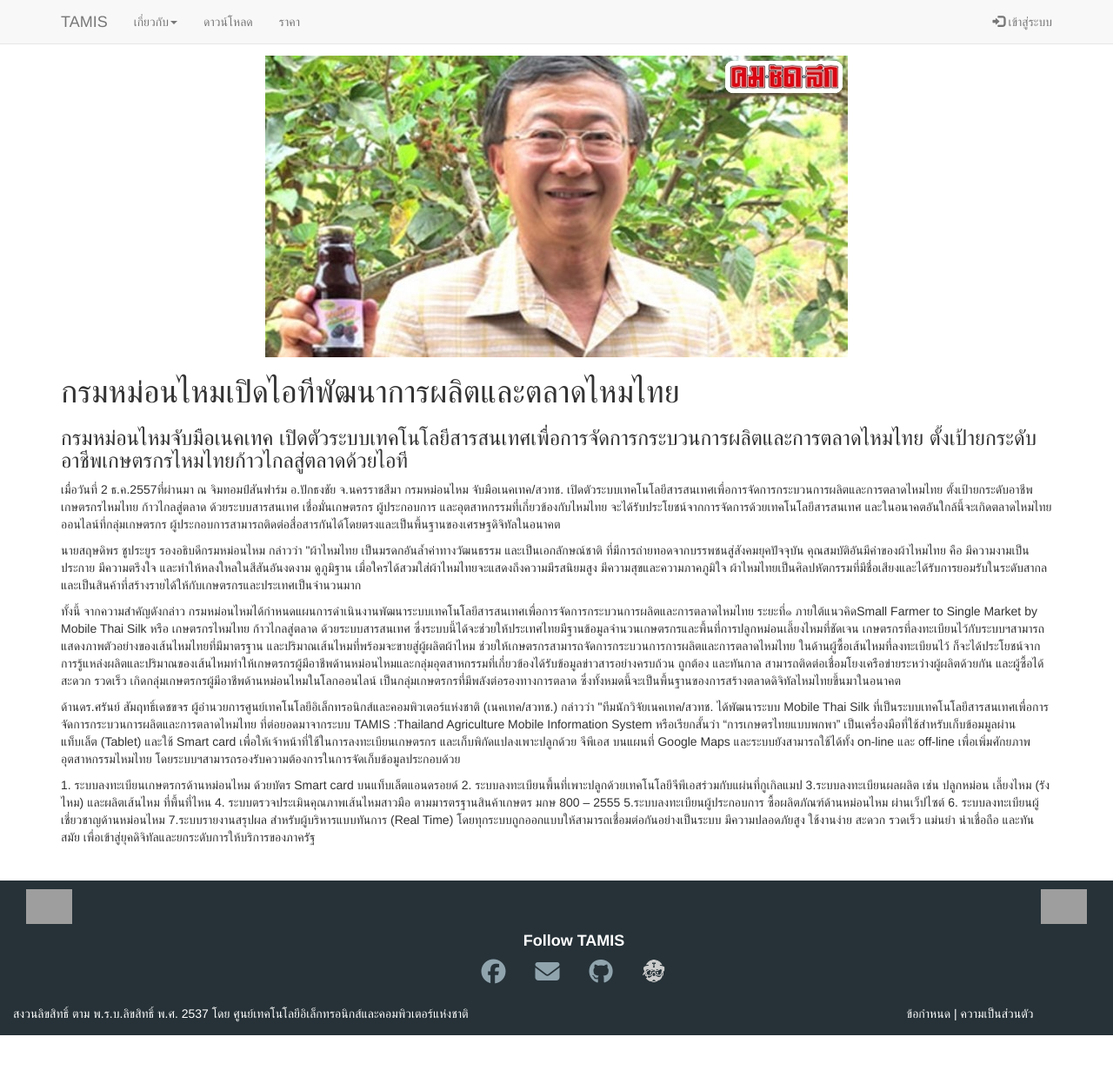
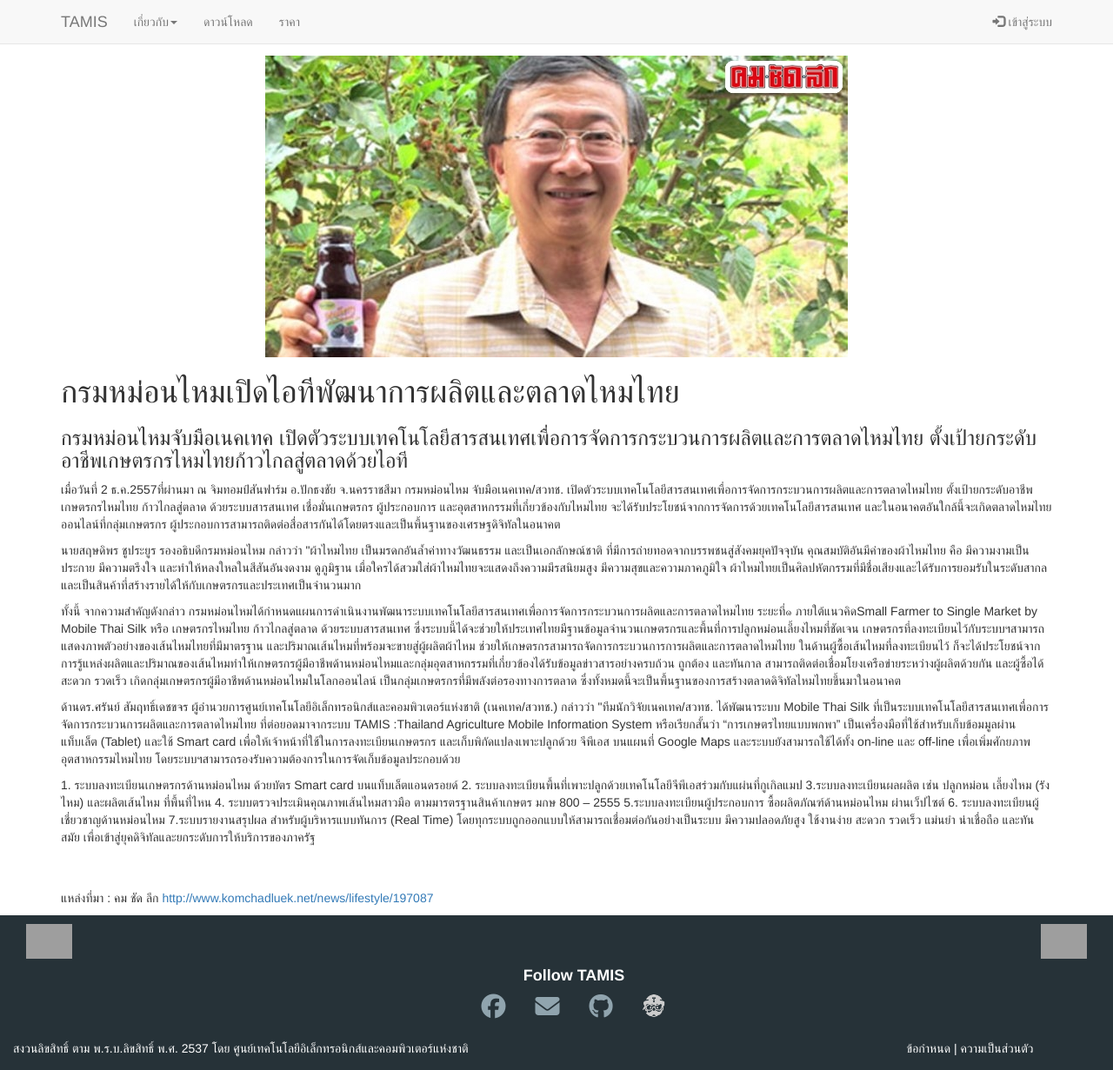
Before and after one commit to Acherrylp/Acherry.github.io, a Jekyll site: the page built from _posts/2014-12-04-qsds-develop-production-by-thai-silk-market.md, in a window 1280 px wide and 1231 px high. Shown: the whole window at 87% size. Built offline with Jekyll 4.4.1, drawn with Linux system fonts in a browser that asks for light colours; nearby versions of some CDN libraries; grey boxes are pictures that could not be loaded.

Commit message:
เพิ่มแหล่งที่มาของข่าว

```diff
--- a/_posts/2014-12-04-qsds-develop-production-by-thai-silk-market.md
+++ b/_posts/2014-12-04-qsds-develop-production-by-thai-silk-market.md
@@ -24,3 +24,5 @@
 <p> ด้านดร.ศรันย์ สัมฤทธิ์เดชขจร ผู้อำนวยการศูนย์เทคโนโลยีอิเล็กทรอนิกส์และคอมพิวเตอร์แห่งชาติ (เนคเทค/สวทช.) กล่าวว่า "ทีมนักวิจัยเนคเทค/สวทช. ได้พัฒนาระบบ Mobile Thai Silk ที่เป็นระบบเทคโนโลยีสารสนเทศเพื่อการจัดการกระบวนการผลิตและการตลาดไหมไทย ที่ต่อยอดมาจากระบบ TAMIS :Thailand Agriculture Mobile Information System  หรือเรียกสั้นว่า “การเกษตรไทยแบบพกพา” เป็นเครื่องมือที่ใช้สำหรับเก็บข้อมมูลผ่านแท็บเล็ต (Tablet) และใช้ Smart card เพื่อให้เจ้าหน้าที่ใช้ในการลงทะเบียนเกษตรกร และเก็บพิกัดแปลงเพาะปลูกด้วย จีพีเอส บนแผนที่ Google Maps และระบบยังสามารถใช้ได้ทั้ง on-line และ off-line เพื่อเพิ่มศักยภาพอุตสาหกรรมไหมไทย โดยระบบฯสามารถรองรับความต้องการในการจัดเก็บข้อมูลประกอบด้วย</p>
 
 <p> 1. ระบบลงทะเบียนเกษตรกรด้านหม่อนไหม ด้วยบัตร Smart card บนแท็บเล็ตแอนดรอยด์ 2. ระบบลงทะเบียนพื้นที่เพาะปลูกด้วยเทคโนโลยีจีพีเอสร่วมกับแผ่นที่กูเกิลแมป 3.ระบบลงทะเบียนผลผลิต เช่น ปลูกหม่อน เลี้ยงไหม (รังไหม) และผลิตเส้นไหม ที่พื้นที่ไหน 4. ระบบตรวจประเมินคุณภาพเส้นไหมสาวมือ ตามมารตรฐานสินค้าเกษตร มกษ 800 – 2555 5.ระบบลงทะเบียนผู้ประกอบการ ซื้อผลิตภัณฑ์ด้านหม่อนไหม ผ่านเว็ปไซต์ 6. ระบบลงทะเบียนผู้เชี่ยวชาญด้านหม่อนไหม 7.ระบบรายงานสรุปผล สำหรับผู้บริหารแบบทันการ (Real Time) โดยทุกระบบถูกออกแบบให้สามารถเชื่อมต่อกันอย่างเป็นระบบ มีความปลอดภัยสูง ใช้งานง่าย สะดวก รวดเร็ว แม่นยำ น่าเชื่อถือ และทันสมัย เพื่อเข้าสู่ยุคดิจิทัลและยกระดับการให้บริการของภาครัฐ </p><br>
+แหล่งที่มา : คม ชัด ลึก <a href="http://www.komchadluek.net/news/lifestyle/197087" target="blank">http://www.komchadluek.net/news/lifestyle/197087</a>
+<br>
```
